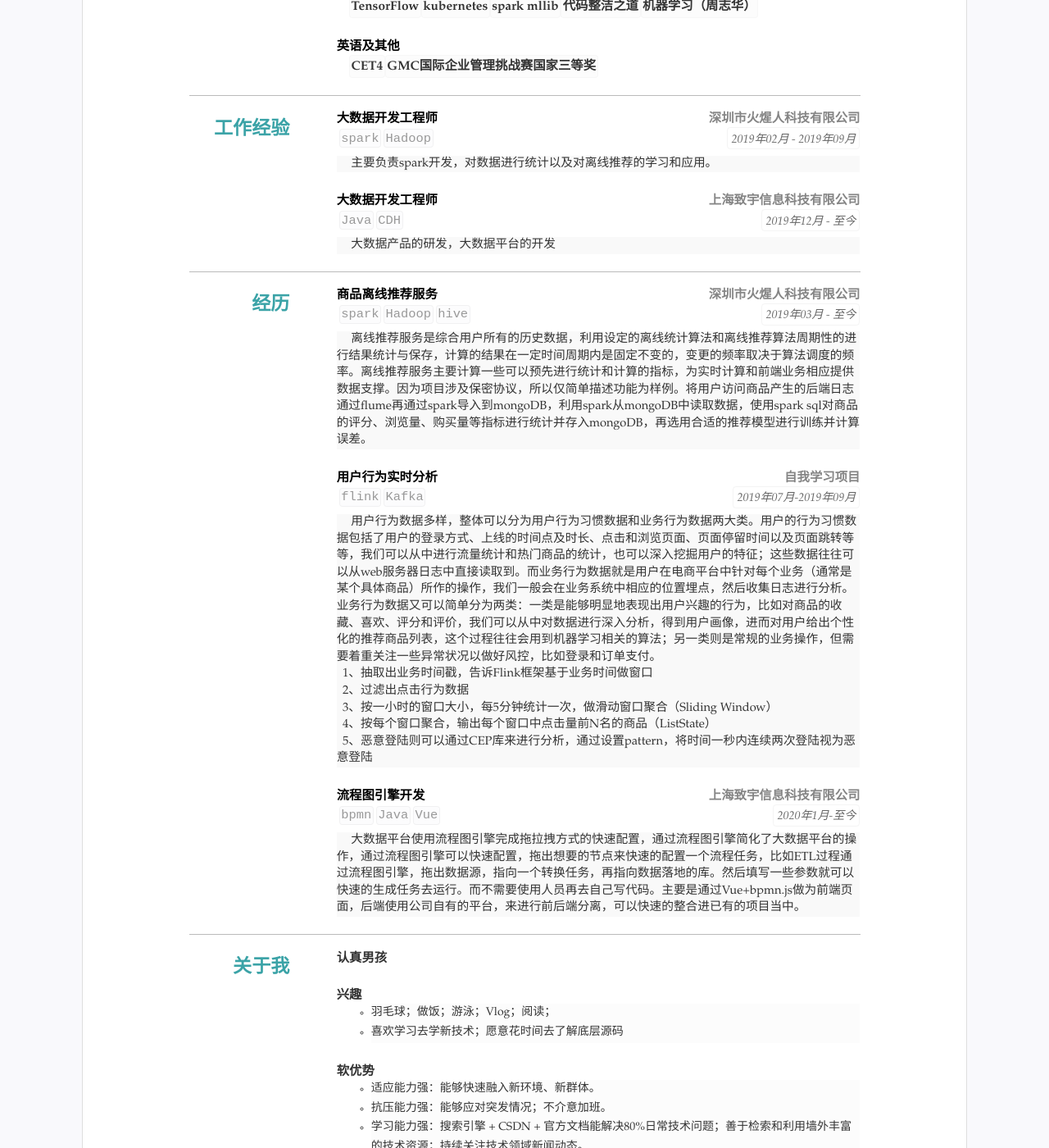
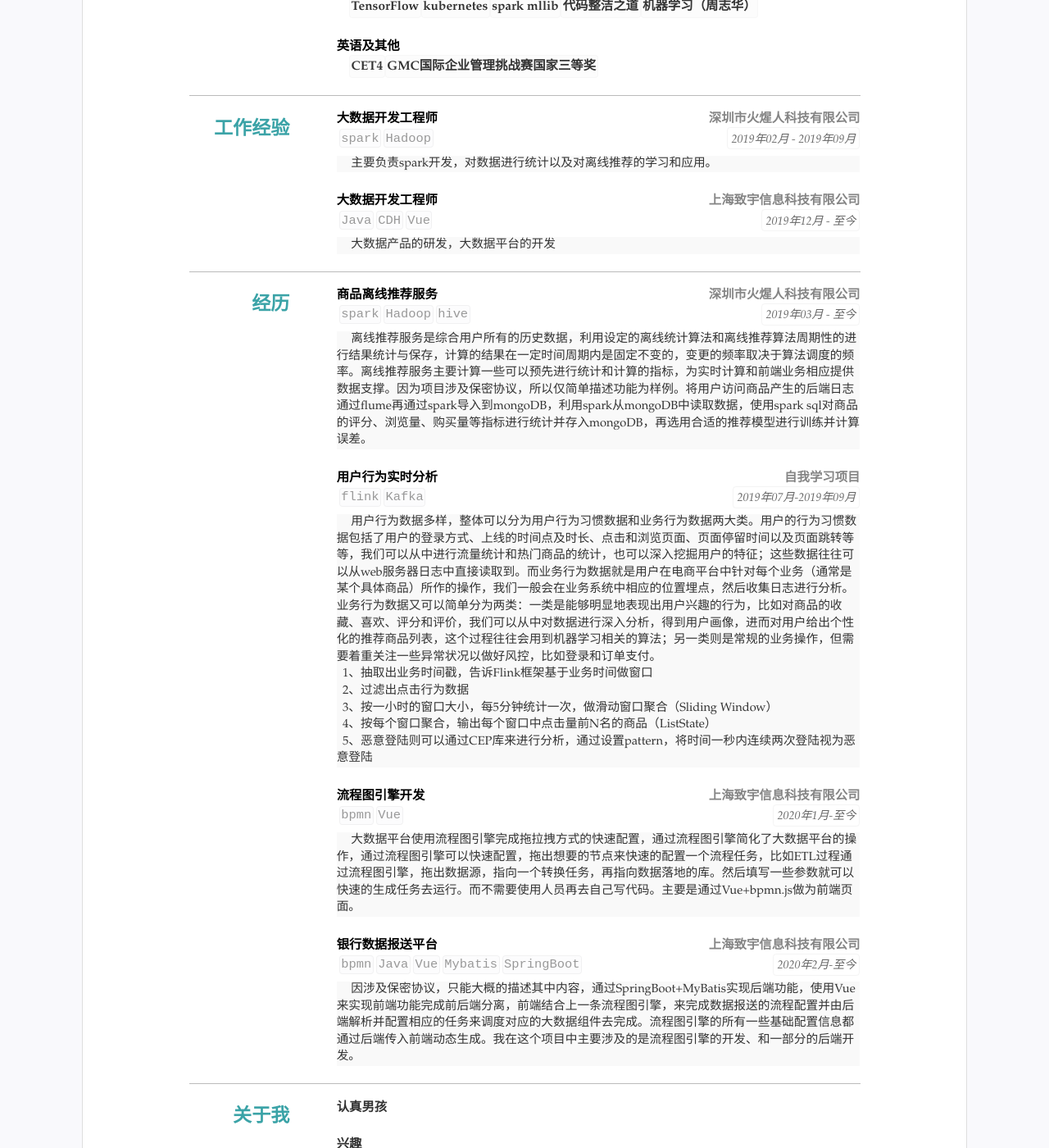
Before and after one commit to llluno/resume, a Jekyll site: the page built from index.html, in a window 1280 px wide and 1400 px high, scrolled down 524 px. Shown: the whole window at 82% size. Built offline with Jekyll 4.4.1, drawn with Linux system fonts in a browser that asks for light colours.

Commit message:
Update resume.yml

```diff
--- a/_data/resume.yml
+++ b/_data/resume.yml
@@ -97,6 +97,7 @@ main: #简历主要内容，
       tags:
         - Java
         - CDH
+        - Vue
       detail: 大数据产品的研发，大数据平台的开发
 
   - type: projects
@@ -123,9 +124,19 @@ main: #简历主要内容，
         duration: 2020年1月-至今
         tags:
           - bpmn
+          - Vue
+        detail: 大数据平台使用流程图引擎完成拖拉拽方式的快速配置，通过流程图引擎简化了大数据平台的操作，通过流程图引擎可以快速配置，拖出想要的节点来快速的配置一个流程任务，比如ETL过程通过流程图引擎，拖出数据源，指向一个转换任务，再指向数据落地的库。然后填写一些参数就可以快速的生成任务去运行。而不需要使用人员再去自己写代码。主要是通过Vue+bpmn.js做为前端页面。
+        sub: 上海致宇信息科技有限公司
+
+      - title: 银行数据报送平台
+        duration: 2020年2月-至今
+        tags:
+          - bpmn
           - Java
           - Vue
-        detail: 大数据平台使用流程图引擎完成拖拉拽方式的快速配置，通过流程图引擎简化了大数据平台的操作，通过流程图引擎可以快速配置，拖出想要的节点来快速的配置一个流程任务，比如ETL过程通过流程图引擎，拖出数据源，指向一个转换任务，再指向数据落地的库。然后填写一些参数就可以快速的生成任务去运行。而不需要使用人员再去自己写代码。主要是通过Vue+bpmn.js做为前端页面，后端使用公司自有的平台，来进行前后端分离，可以快速的整合进已有的项目当中。
+          - Mybatis
+          - SpringBoot
+        detail: 因涉及保密协议，只能大概的描述其中内容，通过SpringBoot+MyBatis实现后端功能，使用Vue来实现前端功能完成前后端分离，前端结合上一条流程图引擎，来完成数据报送的流程配置并由后端解析并配置相应的任务来调度对应的大数据组件去完成。流程图引擎的所有一些基础配置信息都通过后端传入前端动态生成。我在这个项目中主要涉及的是流程图引擎的开发、和一部分的后端开发。
         sub: 上海致宇信息科技有限公司
       #可继续添加更多内容
 
```
